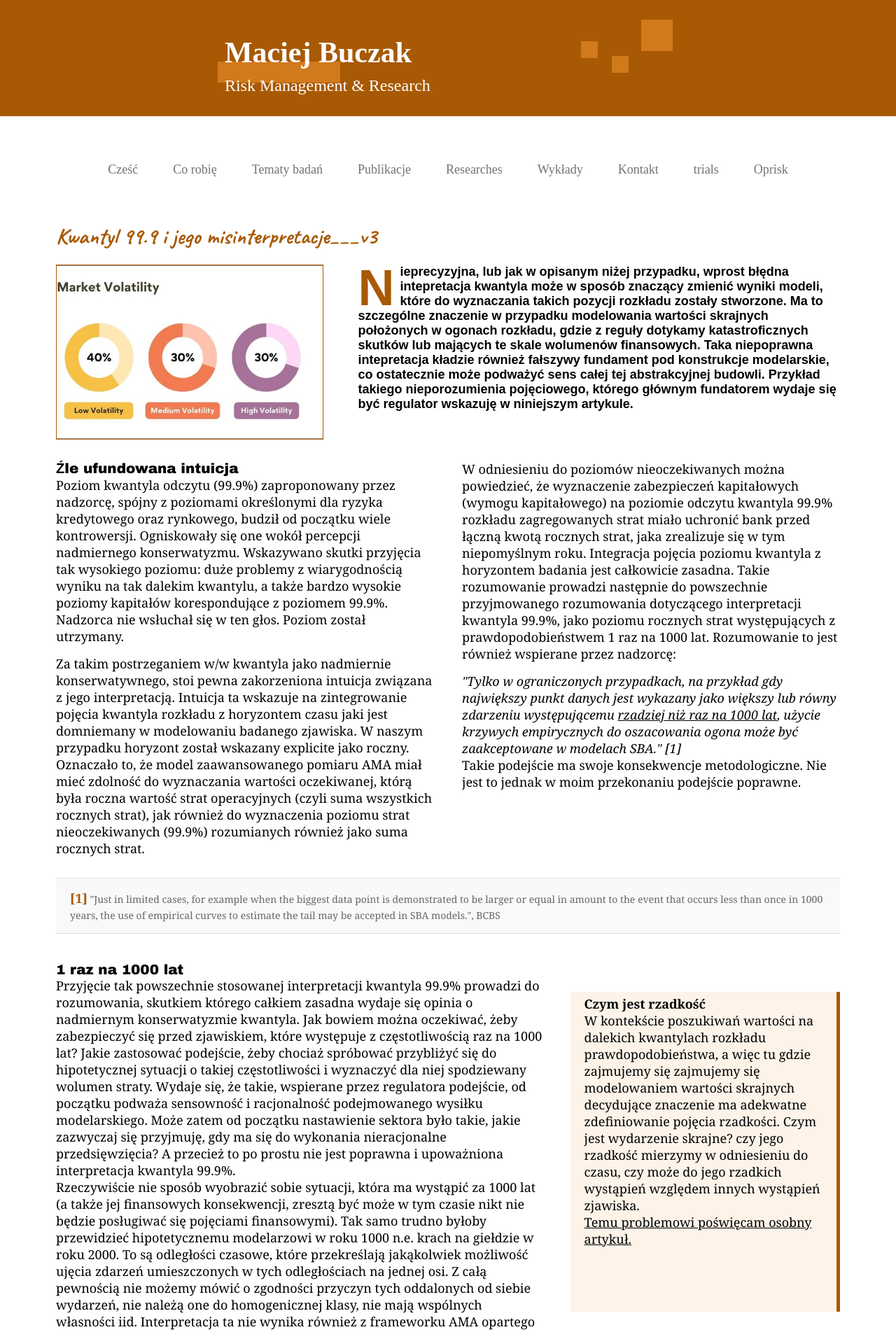
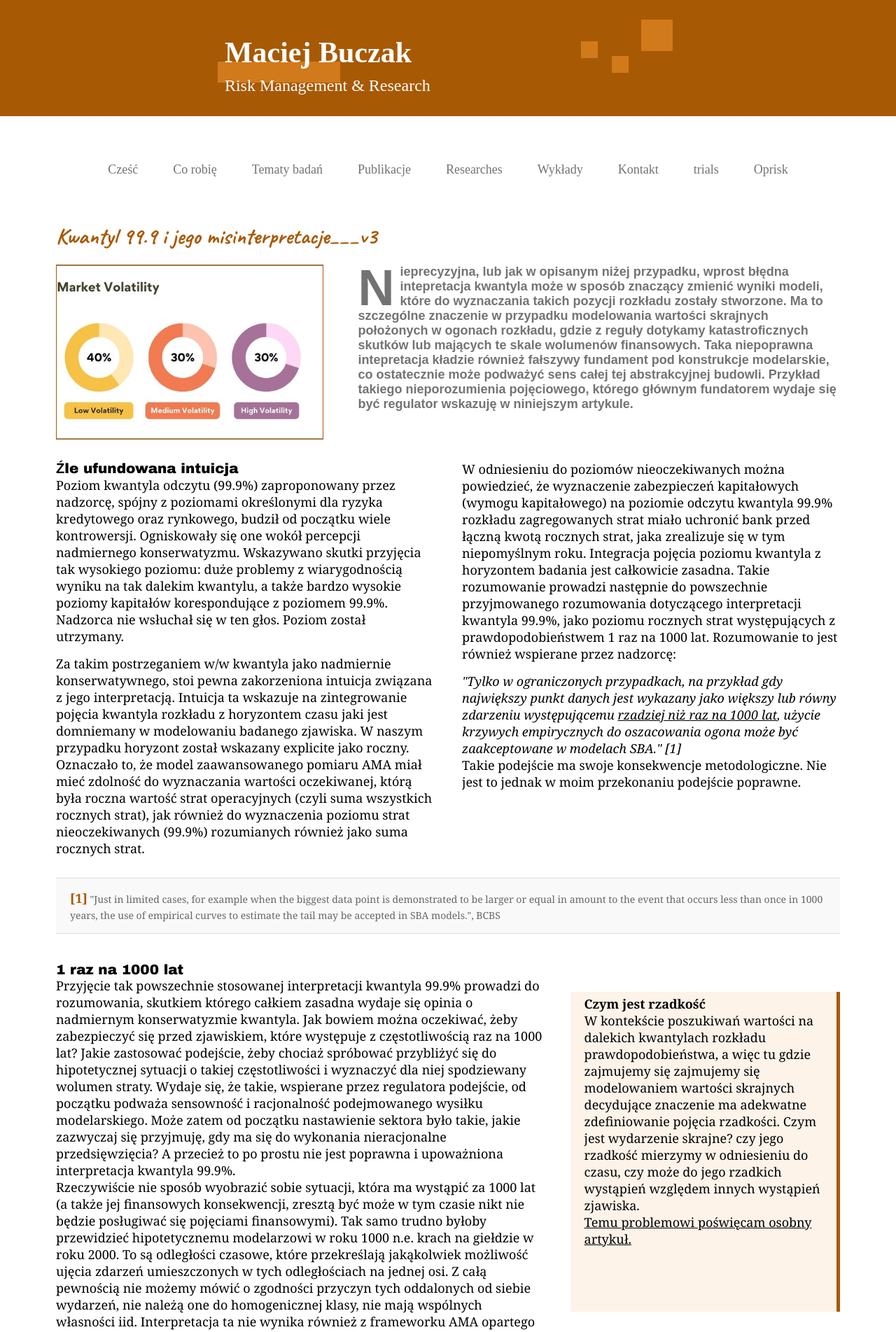
Before and after one commit to MaciejBuczak/risk-research, a Jekyll site: the page built from art-oprisk-kw999_v3.md, in a window 1280 px wide. Shown: the top 1903 px of the page at 70% size. Built offline with Jekyll 4.4.1, drawn with Linux system fonts in a browser that asks for light colours.

Commit message:
Update art-oprisk-kw999-layout_v3.html

```diff
--- a/_layouts/art-oprisk-kw999-layout_v3.html
+++ b/_layouts/art-oprisk-kw999-layout_v3.html
@@ -882,8 +882,8 @@
           <div class="ryzmod-text-block">
             <!-- Tekst wstępny - bez tła -->
             <div class="ryzmod-intro-text">
-    <h5 style="text-indent: 0px; font-family: Arial, sans-serif; font-weight: bold">
-      <span style="float: left; font-size: 400%; line-height: 0.8; margin-right: 8px; margin-top: 5px; color: #a85903; font-weight: bold;">N</span>
+    <h5 style="text-indent: 0px; font-family: Arial, sans-serif; font-weight: bold; color: #737373;">
+      <span style="float: left; font-size: 400%; line-height: 0.8; margin-right: 8px; margin-top: 5px; color: #737373; font-weight: bold;">N</span>
       ieprecyzyjna, lub jak w opisanym niżej przypadku, wprost błędna intepretacja kwantyla może w sposób znaczący zmienić wyniki modeli, które do wyznaczania takich pozycji rozkładu zostały stworzone.
       Ma to szczególne znaczenie w przypadku modelowania wartości skrajnych położonych w ogonach rozkładu, gdzie z reguły dotykamy katastroficznych skutków lub mających te skale wolumenów finansowych.
       Taka niepoprawna intepretacja kładzie również fałszywy fundament pod konstrukcje modelarskie, co ostatecznie może podważyć sens całej tej abstrakcyjnej budowli.
```
